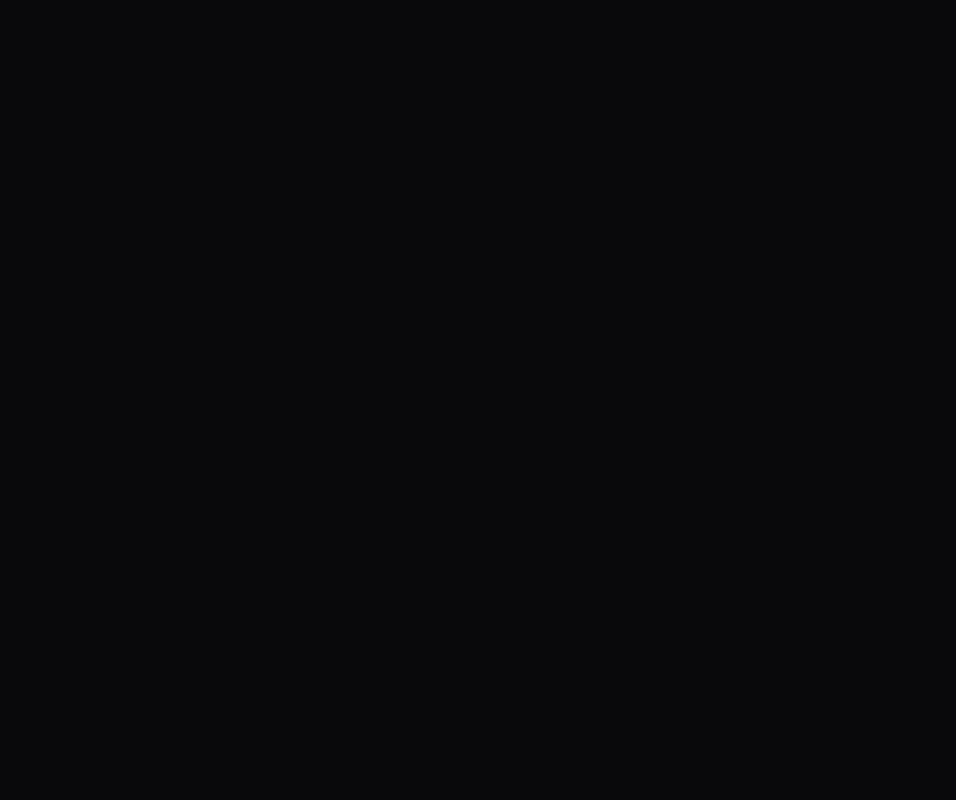
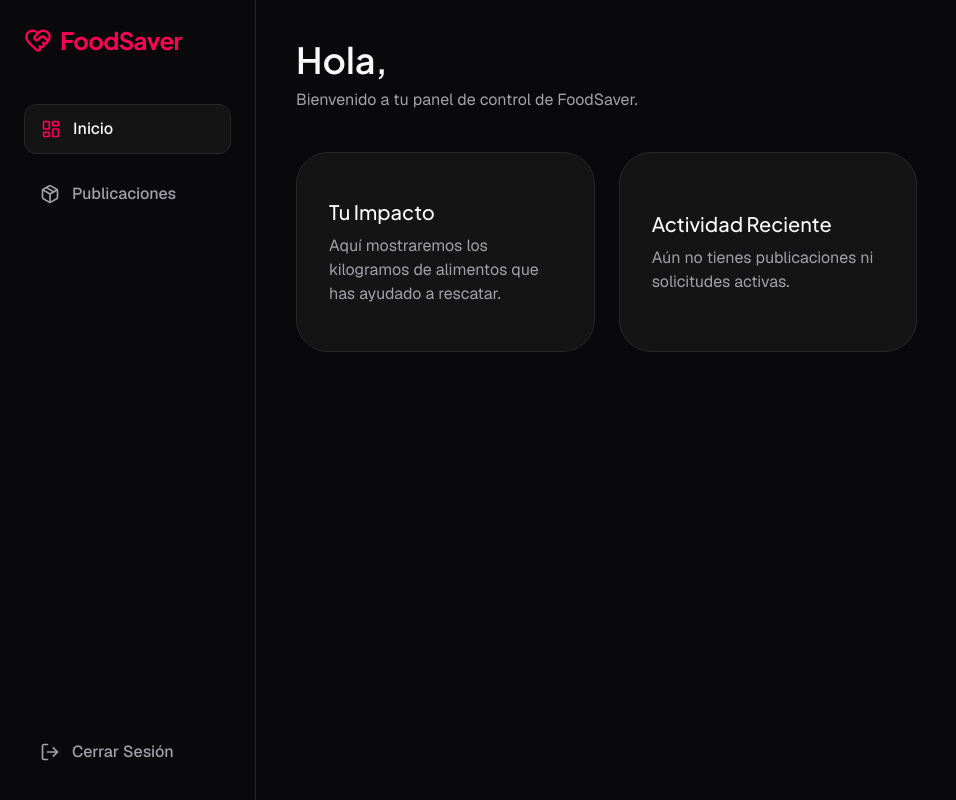
Before and after one commit to melissagonzalez-proy/FoodSaver, a React (Vite) app in the folder frontend/: page /dashboard in a window 1280 px wide. Before the commit this address had no page. Shown: the whole page, without its empty margins (0-956 px from the left). Built offline with nearby package versions, Linux system fonts and the light colour scheme; sample sign-in values are in the browser's storage.

Commit message:
feat(frontend): implement dashboard view

```diff
--- a/frontend/src/App.tsx
+++ b/frontend/src/App.tsx
@@ -2,6 +2,8 @@ import { BrowserRouter as Router, Routes, Route } from "react-router-dom";
 import { LandingPage } from "./features/landing/views/LandingPage";
 import { LoginPage } from "./features/auth/views/LoginPage";
 import { RegisterPage } from "./features/auth/views/RegisterPage";
+import { DashboardPage } from "./features/dashboard/views/DashboardPage";
+import { ProtectedRoute } from "./features/auth/components/ProtectedRoute";
 
 function App() {
   return (
@@ -10,6 +12,16 @@ function App() {
         <Route path="/" element={<LandingPage />} />
         <Route path="/login" element={<LoginPage />} />
         <Route path="/register" element={<RegisterPage />} />
+
+        {/* Ruta protegida */}
+        <Route
+          path="/dashboard"
+          element={
+            <ProtectedRoute>
+              <DashboardPage />
+            </ProtectedRoute>
+          }
+        />
       </Routes>
     </Router>
   );
--- /dev/null
+++ b/frontend/src/features/dashboard/views/DashboardPage.tsx
@@ -0,0 +1,82 @@
+import { useNavigate } from "react-router-dom";
+import { LogOut, LayoutDashboard, HeartHandshake, Package } from "lucide-react";
+
+export const DashboardPage = () => {
+  const navigate = useNavigate();
+
+  const userString = localStorage.getItem("user");
+  const user = userString ? JSON.parse(userString) : { nombres: "Usuario" };
+
+  const handleLogout = () => {
+    localStorage.removeItem("token");
+    localStorage.removeItem("user");
+    navigate("/login");
+  };
+
+  return (
+    <div className="min-h-screen bg-brand-background font-sans text-brand-text flex">
+      <aside className="w-64 border-r border-brand-border bg-brand-background p-6 flex flex-col h-screen sticky top-0">
+        <div className="flex items-center gap-2 text-brand-accent mb-12">
+          <HeartHandshake size={28} />
+          <span className="text-2xl font-bold tracking-tight font-jakarta">
+            FoodSaver
+          </span>
+        </div>
+
+        <nav className="flex flex-col gap-4 flex-1">
+          <button className="flex items-center gap-3 text-brand-text bg-brand-card border border-brand-border px-4 py-3 rounded-xl transition-colors">
+            <LayoutDashboard size={20} className="text-brand-accent" />
+            <span className="font-medium">Inicio</span>
+          </button>
+          <button className="flex items-center gap-3 text-brand-muted hover:text-brand-text px-4 py-3 rounded-xl transition-colors">
+            <Package size={20} />
+            <span className="font-medium">Publicaciones</span>
+          </button>
+        </nav>
+
+        <button
+          onClick={handleLogout}
+          className="flex items-center gap-3 text-brand-muted hover:text-red-500 mt-auto px-4 py-3 rounded-xl transition-colors group"
+        >
+          <LogOut
+            size={20}
+            className="group-hover:-translate-x-1 transition-transform"
+          />
+          <span className="font-medium">Cerrar Sesión</span>
+        </button>
+      </aside>
+
+      <main className="flex-1 p-10">
+        <header className="mb-10">
+          <h1 className="text-4xl font-semibold font-jakarta mb-2">
+            Hola, <span className="text-brand-accent">{user.nombres}</span>
+          </h1>
+          <p className="text-brand-muted">
+            Bienvenido a tu panel de control de FoodSaver.
+          </p>
+        </header>
+
+        <div className="grid grid-cols-1 md:grid-cols-2 lg:grid-cols-3 gap-6">
+          <div className="bg-brand-card border border-brand-border rounded-4xl p-8 flex flex-col justify-center min-h-50">
+            <h3 className="text-xl font-medium mb-2 font-jakarta">
+              Tu Impacto
+            </h3>
+            <p className="text-brand-muted">
+              Aquí mostraremos los kilogramos de alimentos que has ayudado a
+              rescatar.
+            </p>
+          </div>
+
+          <div className="bg-brand-card border border-brand-border rounded-4xl p-8 flex flex-col justify-center min-h-50">
+            <h3 className="text-xl font-medium mb-2 font-jakarta">
+              Actividad Reciente
+            </h3>
+            <p className="text-brand-muted">
+              Aún no tienes publicaciones ni solicitudes activas.
+            </p>
+          </div>
+        </div>
+      </main>
+    </div>
+  );
+};
```
